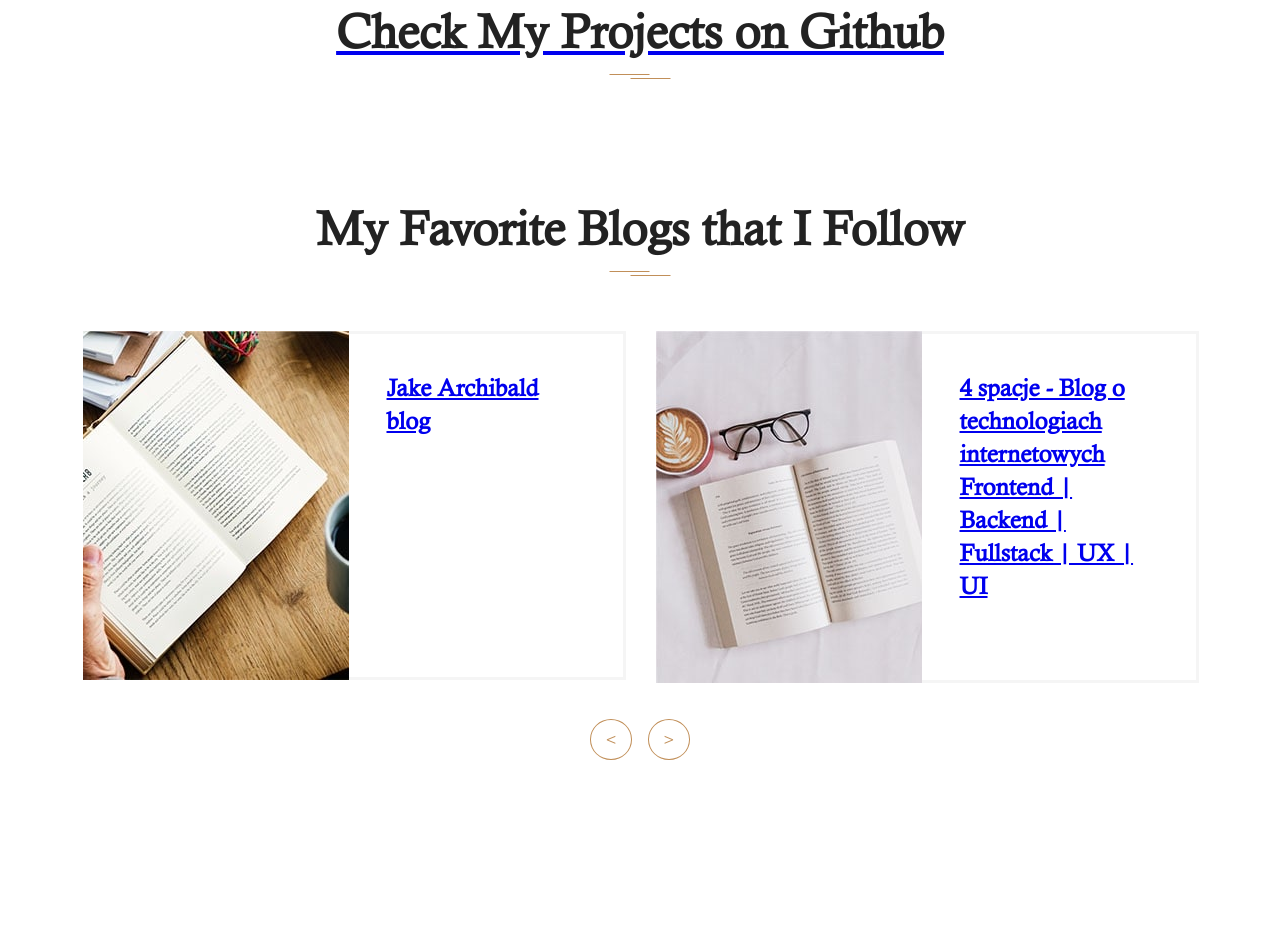
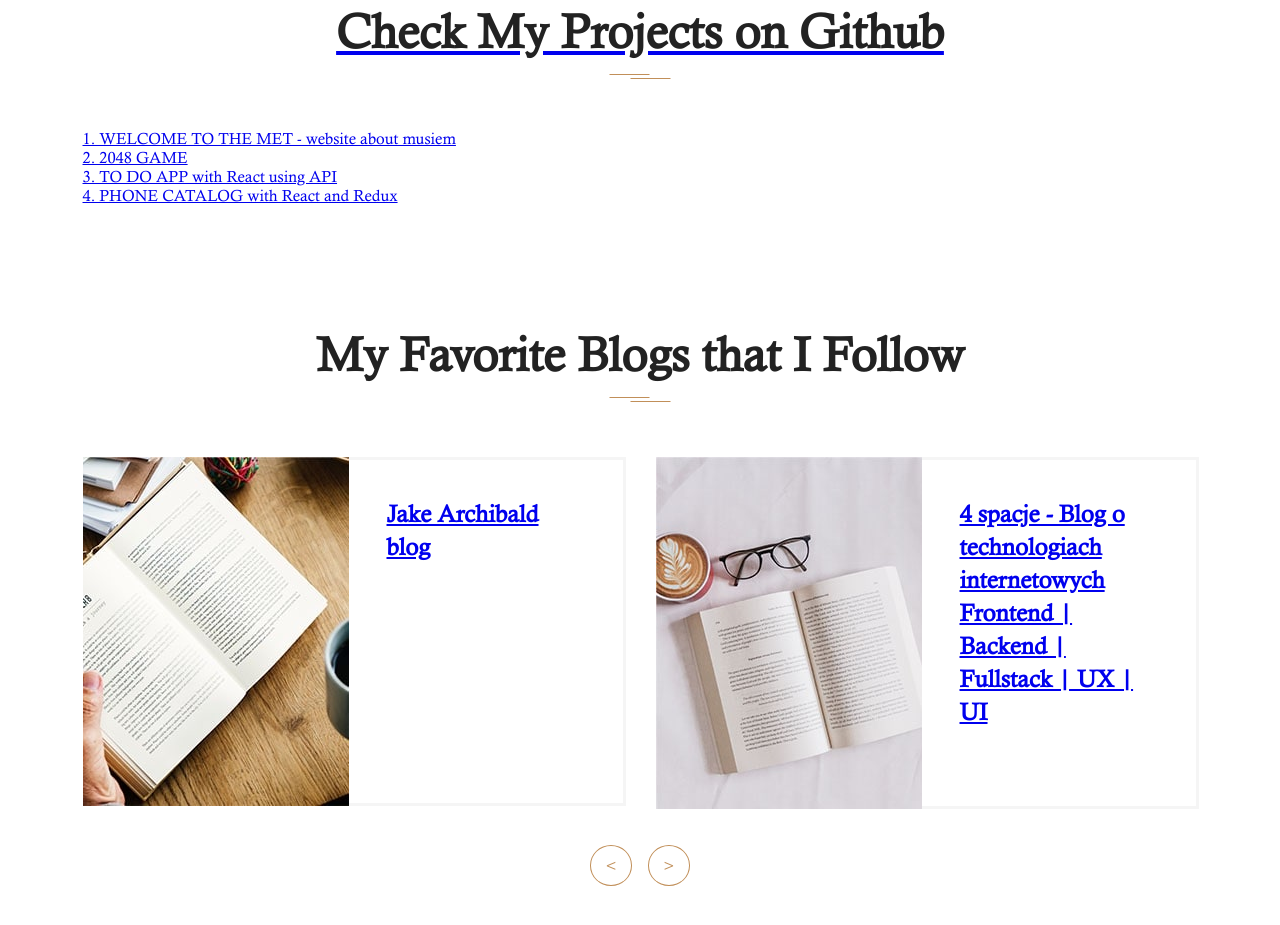
Before and after one commit to pawelnowicki87/pawelnowicki87.github.io, a plain HTML site: page index.html in a window 1280 px wide. Shown: the part 1660-2585 px from the top of the page. Before the commit the page ends 2518 px from the top, so only its background shows below. Drawn offline with Linux system fonts and the light colour scheme.

Commit message:
Update index.html

```diff
--- a/index.html
+++ b/index.html
@@ -82,6 +82,21 @@
 			<div class="github">
 				<a href="https://github.com/pawelnowicki87" target="_blank" rel="noopener noreferrer">
 					<h2 class="universal-h2 universal-h2-bckg">Check My Projects on Github</h2>
+					<div>
+						<a href="https://pawelnowicki87.github.io/welcome_to_the_met/">1. WELCOME TO THE MET - website about musiem</a>
+					</div>
+					<div>
+						<a href="https://pawelnowicki87.github.io/2048_game/">2. 2048 GAME</a>
+					</div>
+					<div>
+						<a href="https://pawelnowicki87.github.io/todo_app_with_api_react/">3. TO DO APP with React using API</a>
+					</div>
+					<div>
+						<a href="https://pawelnowicki87.github.io/react_phone-catalog/">4. PHONE CATALOG with React and Redux</a>
+					</div>
+
+
+
 
 				</a>
 			</div>
```
